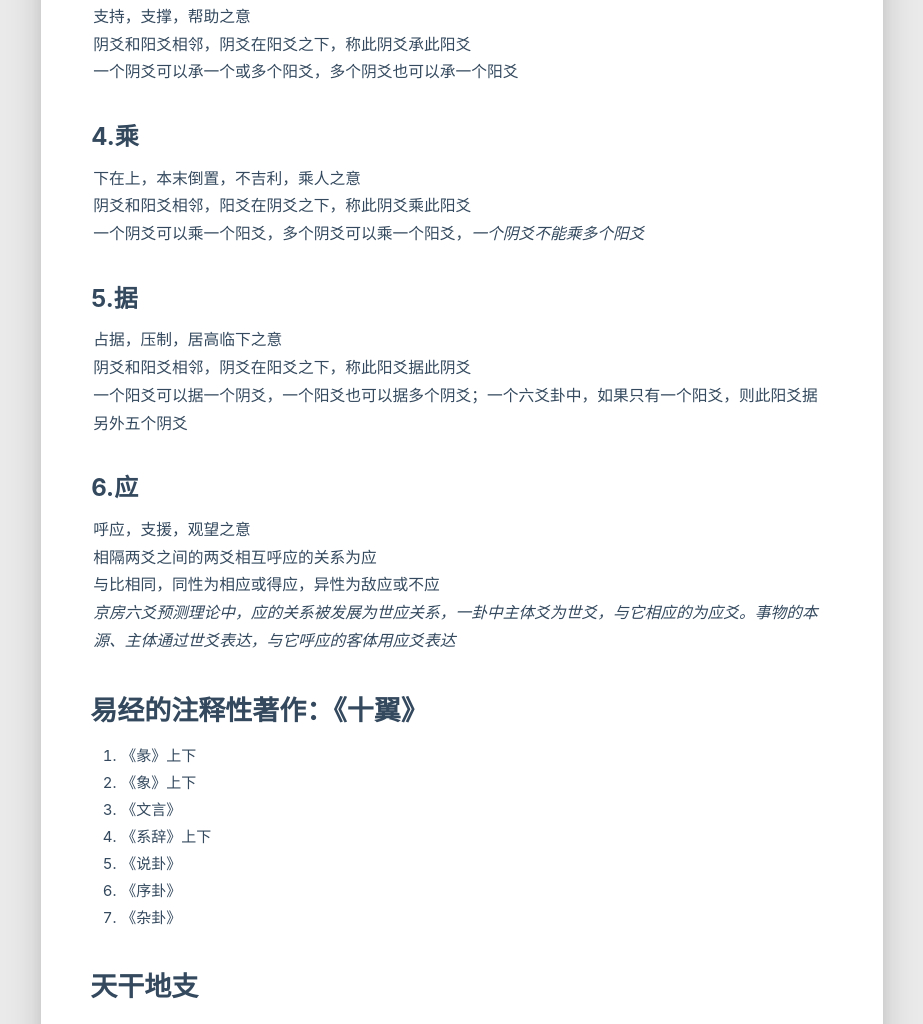
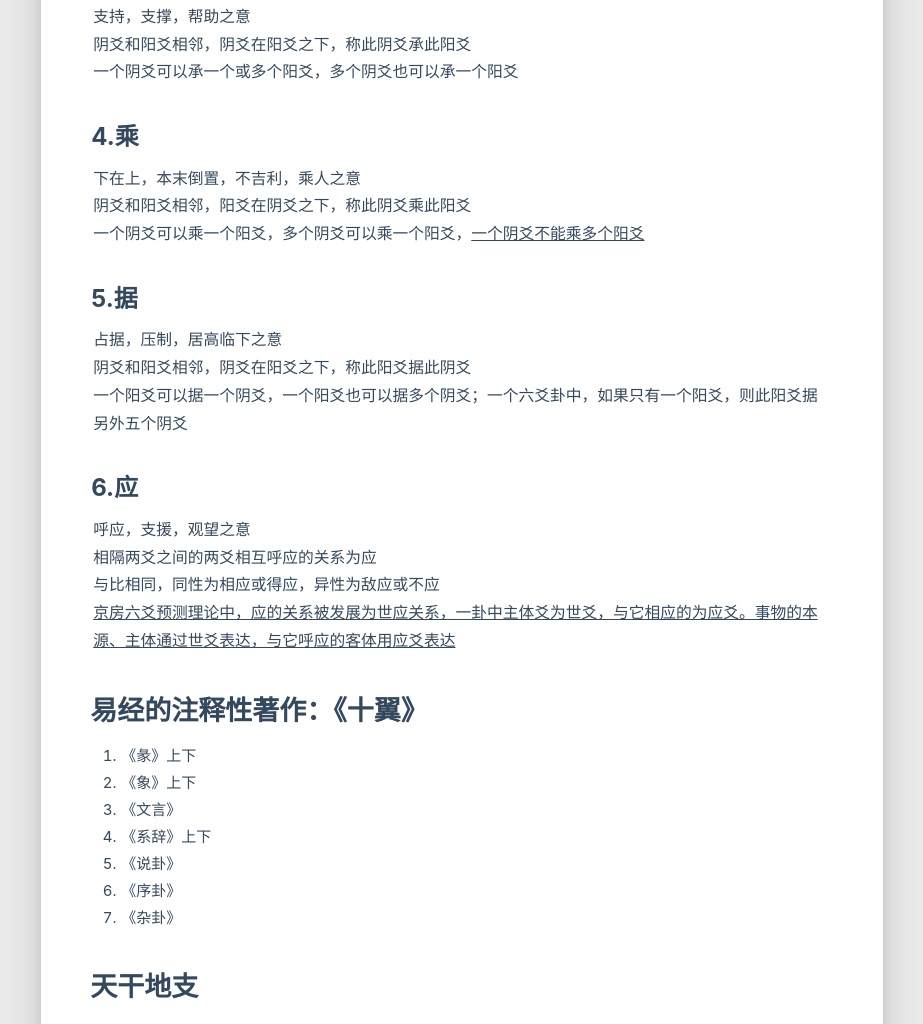
Before and after one commit to Loongbx/Loongbx.github.io, a plain HTML site: page 2022/03/05/易经基础知识/index.html in a window 1280 px wide. Shown: the part 4079-5103 px from the top of the page, without its empty margins (34-957 px from the left). Drawn offline with Linux system fonts and the light colour scheme; some packages are replaced by stand-ins of ours; no server answers; a script that the page names is missing.

Commit message:
Site updated: 2024-02-19 17:32:43

```diff
--- a/2022/03/05/易经基础知识/index.html
+++ b/2022/03/05/易经基础知识/index.html
@@ -483,9 +483,9 @@
 <h2 id="爻与爻之间的关系"><a href="#爻与爻之间的关系" class="headerlink" title="爻与爻之间的关系"></a>爻与爻之间的关系</h2><h3 id="1-爻位"><a href="#1-爻位" class="headerlink" title="1.爻位"></a>1.爻位</h3><p>一三五为阳位，二四六为阴位，二五为中位<br>阳爻居阳位，阴爻居阴位称作当位，反之称为不当位<br>二爻和五爻处内外卦中位，二爻多誉，五爻多功</p>
 <h3 id="2-比"><a href="#2-比" class="headerlink" title="2.比"></a>2.比</h3><p>比较的意思<br>相邻的两个爻可以比，同性相亲，亲比，异性敌对，敌比</p>
 <h3 id="3-承"><a href="#3-承" class="headerlink" title="3.承"></a>3.承</h3><p>支持，支撑，帮助之意<br>阴爻和阳爻相邻，阴爻在阳爻之下，称此阴爻承此阳爻<br>一个阴爻可以承一个或多个阳爻，多个阴爻也可以承一个阳爻</p>
-<h3 id="4-乘"><a href="#4-乘" class="headerlink" title="4.乘"></a>4.乘</h3><p>下在上，本末倒置，不吉利，乘人之意<br>阴爻和阳爻相邻，阳爻在阴爻之下，称此阴爻乘此阳爻<br>一个阴爻可以乘一个阳爻，多个阴爻可以乘一个阳爻，<em>一个阴爻不能乘多个阳爻</em></p>
+<h3 id="4-乘"><a href="#4-乘" class="headerlink" title="4.乘"></a>4.乘</h3><p>下在上，本末倒置，不吉利，乘人之意<br>阴爻和阳爻相邻，阳爻在阴爻之下，称此阴爻乘此阳爻<br>一个阴爻可以乘一个阳爻，多个阴爻可以乘一个阳爻，<u>一个阴爻不能乘多个阳爻</u></p>
 <h3 id="5-据"><a href="#5-据" class="headerlink" title="5.据"></a>5.据</h3><p>占据，压制，居高临下之意<br>阴爻和阳爻相邻，阴爻在阳爻之下，称此阳爻据此阴爻<br>一个阳爻可以据一个阴爻，一个阳爻也可以据多个阴爻；一个六爻卦中，如果只有一个阳爻，则此阳爻据另外五个阴爻</p>
-<h3 id="6-应"><a href="#6-应" class="headerlink" title="6.应"></a>6.应</h3><p>呼应，支援，观望之意<br>相隔两爻之间的两爻相互呼应的关系为应<br>与比相同，同性为相应或得应，异性为敌应或不应<br><em>京房六爻预测理论中，应的关系被发展为世应关系，一卦中主体爻为世爻，与它相应的为应爻。事物的本源、主体通过世爻表达，与它呼应的客体用应爻表达</em>  </p>
+<h3 id="6-应"><a href="#6-应" class="headerlink" title="6.应"></a>6.应</h3><p>呼应，支援，观望之意<br>相隔两爻之间的两爻相互呼应的关系为应<br>与比相同，同性为相应或得应，异性为敌应或不应<br><u>京房六爻预测理论中，应的关系被发展为世应关系，一卦中主体爻为世爻，与它相应的为应爻。事物的本源、主体通过世爻表达，与它呼应的客体用应爻表达</u>  </p>
 <h2 id="易经的注释性著作：《十翼》"><a href="#易经的注释性著作：《十翼》" class="headerlink" title="易经的注释性著作：《十翼》"></a>易经的注释性著作：《十翼》</h2><ol>
 <li>《彖》上下</li>
 <li>《象》上下</li>
--- a/atom.xml
+++ b/atom.xml
@@ -384,7 +384,7 @@
     <link href="http://example.com/2022/03/05/%E6%98%93%E7%BB%8F%E5%9F%BA%E7%A1%80%E7%9F%A5%E8%AF%86/"/>
     <id>http://example.com/2022/03/05/%E6%98%93%E7%BB%8F%E5%9F%BA%E7%A1%80%E7%9F%A5%E8%AF%86/</id>
     <published>2022-03-05T12:32:25.000Z</published>
-    <updated>2024-02-19T08:43:19.674Z</updated>
+    <updated>2024-02-19T09:31:06.954Z</updated>
 
 
 
```
Also changed, not shown: search.xml (+1 -1 lines).
